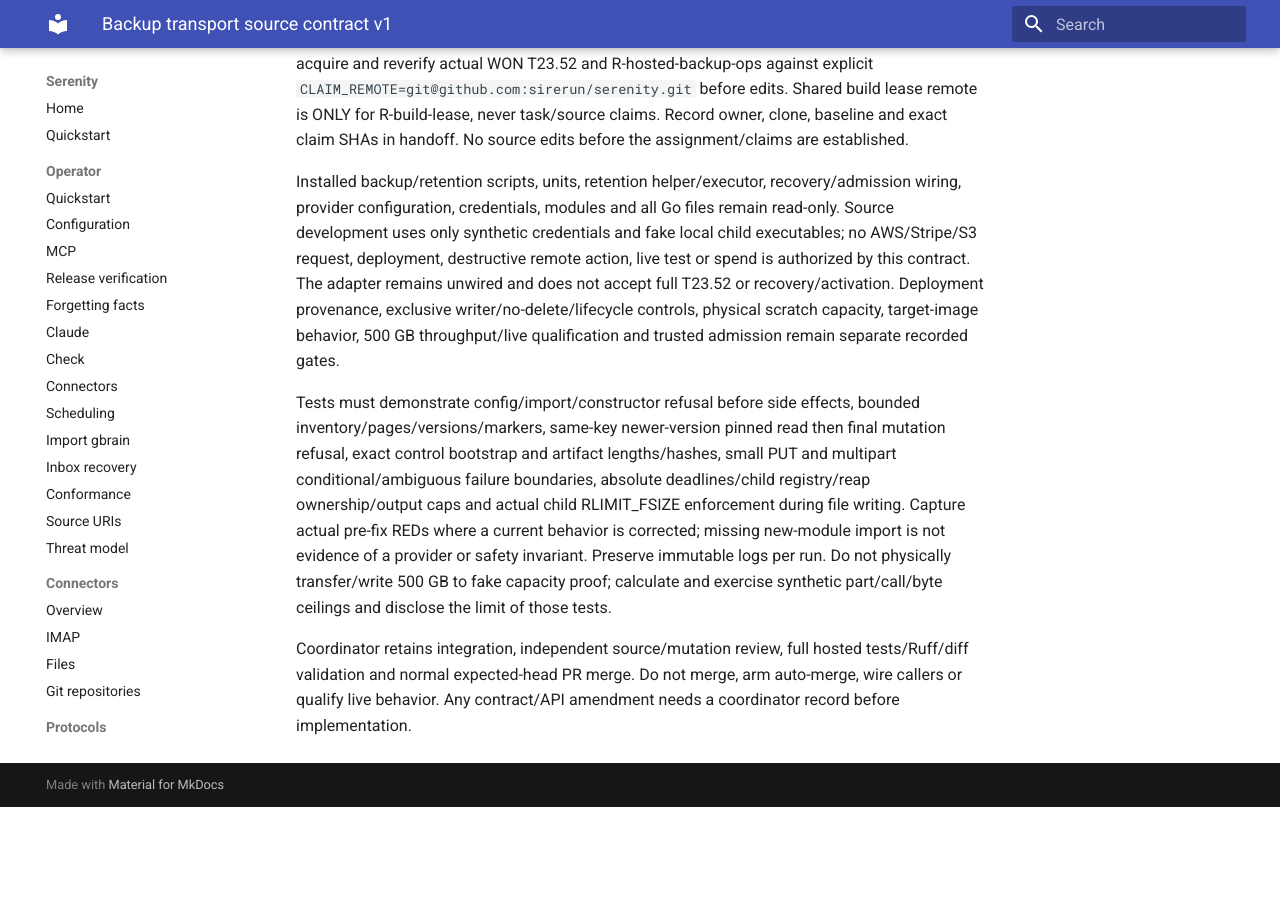
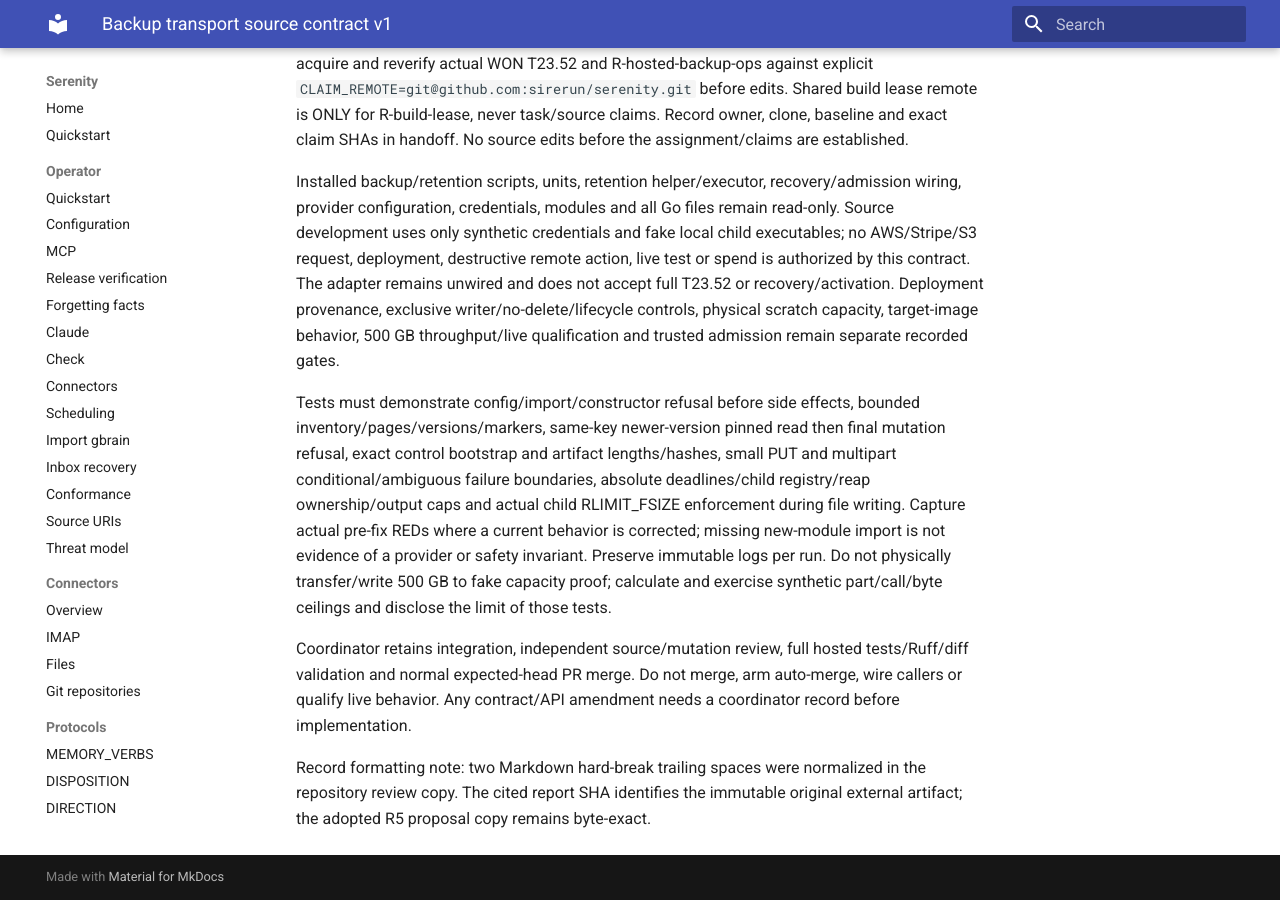
Before and after one commit to sirerun/serenity, an MkDocs documentation site: the page built from docs/plans/t23-52-backup-transport-source-assignment-2026-10-02.md, in a window 1280 px wide and 900 px high, scrolled down 596 px. Built offline with MkDocs 1.6.1 and Material for MkDocs 9.7.7, drawn with Linux system fonts in a browser that asks for light colours; before the commit the page ends 1403 px from its top, so only the background shows below that.

Commit message:
docs: normalize review formatting and preserve artifact attribution

```diff
--- a/docs/plans/t23-52-backup-transport-source-assignment-2026-10-02.md
+++ b/docs/plans/t23-52-backup-transport-source-assignment-2026-10-02.md
@@ -11,3 +11,5 @@
 Tests must demonstrate config/import/constructor refusal before side effects, bounded inventory/pages/versions/markers, same-key newer-version pinned read then final mutation refusal, exact control bootstrap and artifact lengths/hashes, small PUT and multipart conditional/ambiguous failure boundaries, absolute deadlines/child registry/reap ownership/output caps and actual child RLIMIT_FSIZE enforcement during file writing. Capture actual pre-fix REDs where a current behavior is corrected; missing new-module import is not evidence of a provider or safety invariant. Preserve immutable logs per run. Do not physically transfer/write 500 GB to fake capacity proof; calculate and exercise synthetic part/call/byte ceilings and disclose the limit of those tests.
 
 Coordinator retains integration, independent source/mutation review, full hosted tests/Ruff/diff validation and normal expected-head PR merge. Do not merge, arm auto-merge, wire callers or qualify live behavior. Any contract/API amendment needs a coordinator record before implementation.
+
+Record formatting note: two Markdown hard-break trailing spaces were normalized in the repository review copy. The cited report SHA identifies the immutable original external artifact; the adopted R5 proposal copy remains byte-exact.
```
Also changed, not shown: docs/plans/t23-52-backup-transport-R5-independent-review-2026-10-02.md (line endings or trailing spaces).
